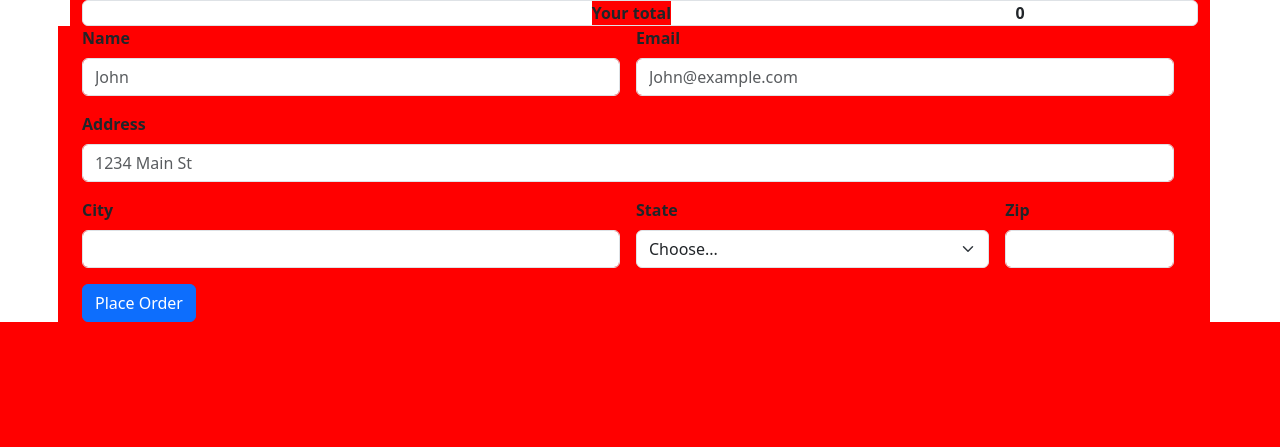
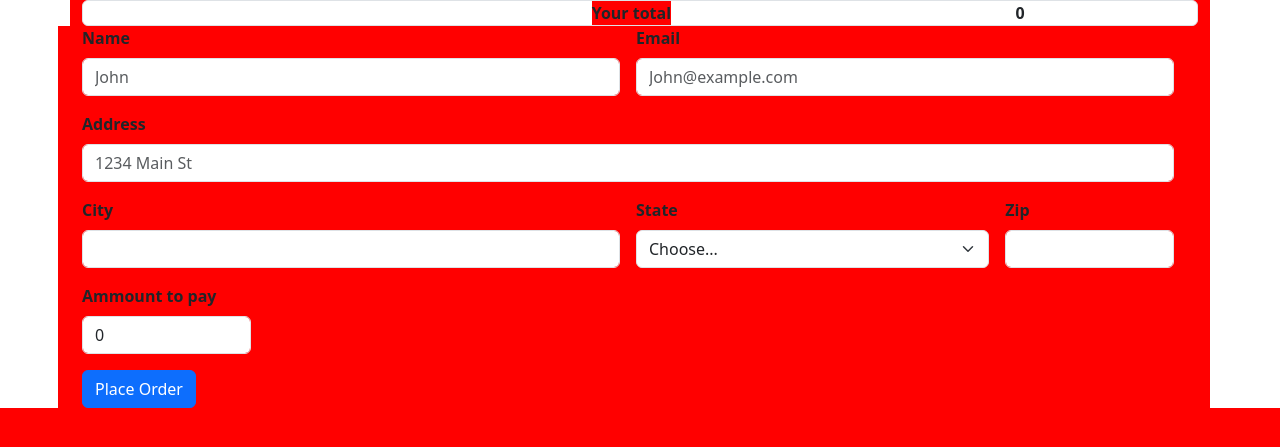
Before and after one commit to Georgiee98/Ecom-django-only, a Django app: page /shop/checkout in a window 1280 px wide. Shown: the top 447 px of the page. Run offline with Django 4.2, Linux system fonts and the light colour scheme; some libraries are stand-ins or nearby versions.

Commit message:
dummy e-commerce done

```diff
--- a/shop/models.py
+++ b/shop/models.py
@@ -23,5 +23,6 @@ class Order(models.Model):
     state = models.CharField(max_length=255)
     zip_code = models.CharField(max_length=255)
     ordered = models.BooleanField(default=False)
+    total = models.CharField(max_length=255)
     def __str__(self):
         return f"ID: {self.id} | {self.name} |"
--- a/shop/templates/shop/checkout.html
+++ b/shop/templates/shop/checkout.html
@@ -98,6 +98,18 @@
                   id="inputZip"
                 />
               </div>
+              <div class="col-md-2">
+                <label for="atp" class="form-label">Ammount to pay</label>
+                <input
+                  name="atp"
+                  id="atp"
+                  type="text"
+                  class="form-control"
+                  id="atp"
+                  readonly="" type="text"
+
+                />
+              </div>
 
               <div class="col-12">
                 <button
@@ -158,7 +170,7 @@ $("#item_list").append(itemString);
 totalPrice = `<li style="list-style-type: none; margin: 0; padding: 0;" class="list-group-item d-flex justify-content-around align-items-center"><b>Your total</b>
   ${total}</li>`
 
-$('#total').val(total);
+$('#atp').val(total);
 $('#item_list').append(totalPrice);
 $('#item_list').css('list-style-type', 'none');
 $('#items').val(JSON.stringify(cart));
--- a/shop/views.py
+++ b/shop/views.py
@@ -34,6 +34,7 @@ def checkout(request):
         city = request.POST.get('city', "")
         state = request.POST.get('state', "")
         zip = request.POST.get('zip', "")
+        atp = request.POST.get('atp', "")
 
         order = Order(
             items = items,
@@ -43,6 +44,7 @@ def checkout(request):
             city = city,
             state = state,
             zip_code = zip,
+            total = atp,
         )
         order.save()
     return render(request, 'shop/checkout.html')
```
Also changed, not shown: shop/migrations/0004_order_total.py (added).
